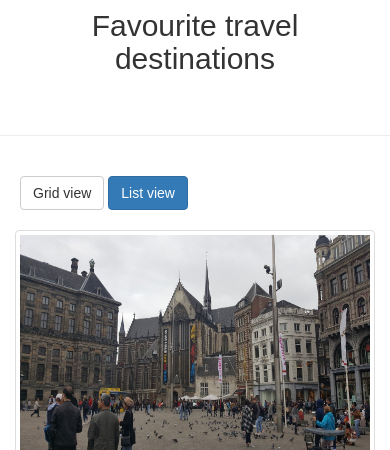
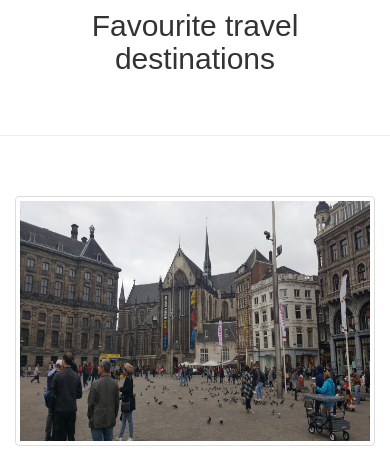
Before and after one commit to vasilced/portfolio, a PHP site: page /gallery.html in a window 390 px wide. Shown: the part 51-501 px from the top of the page. Run offline with PHP 8.4, Linux system fonts and the light colour scheme.

Commit message:
Hide some elements on mobile

```diff
--- a/gallery.html
+++ b/gallery.html
@@ -69,8 +69,8 @@
     <div class="row">
         <div class="col-md-12" style="padding:20px;">
           <!-- Buttons that switch the image layout from grid to the list. You can see the scripts below. -->
-            <button class="btn btn-default" onClick="gridView()">Grid view</button>
-            <button class="btn btn-primary" onClick="listView()">List view</button>
+            <button id="display_on_mobile" class="btn btn-default" onClick="gridView()">Grid view</button>
+            <button id="display_on_mobile2" class="btn btn-primary" onClick="listView()">List view</button>
         </div>
       </div>
   <!-- This is the actual image grid. However, the source is not set as it is calculated through JavaScript.
--- a/mystyle.css
+++ b/mystyle.css
@@ -51,3 +51,7 @@ img {
   height:250px;
   width:100%;
 }
+@media screen and (max-width: 600px) {
+  #display_on_mobile {display: none;}
+  #display_on_mobile2 {display: none;}
+  }
```
